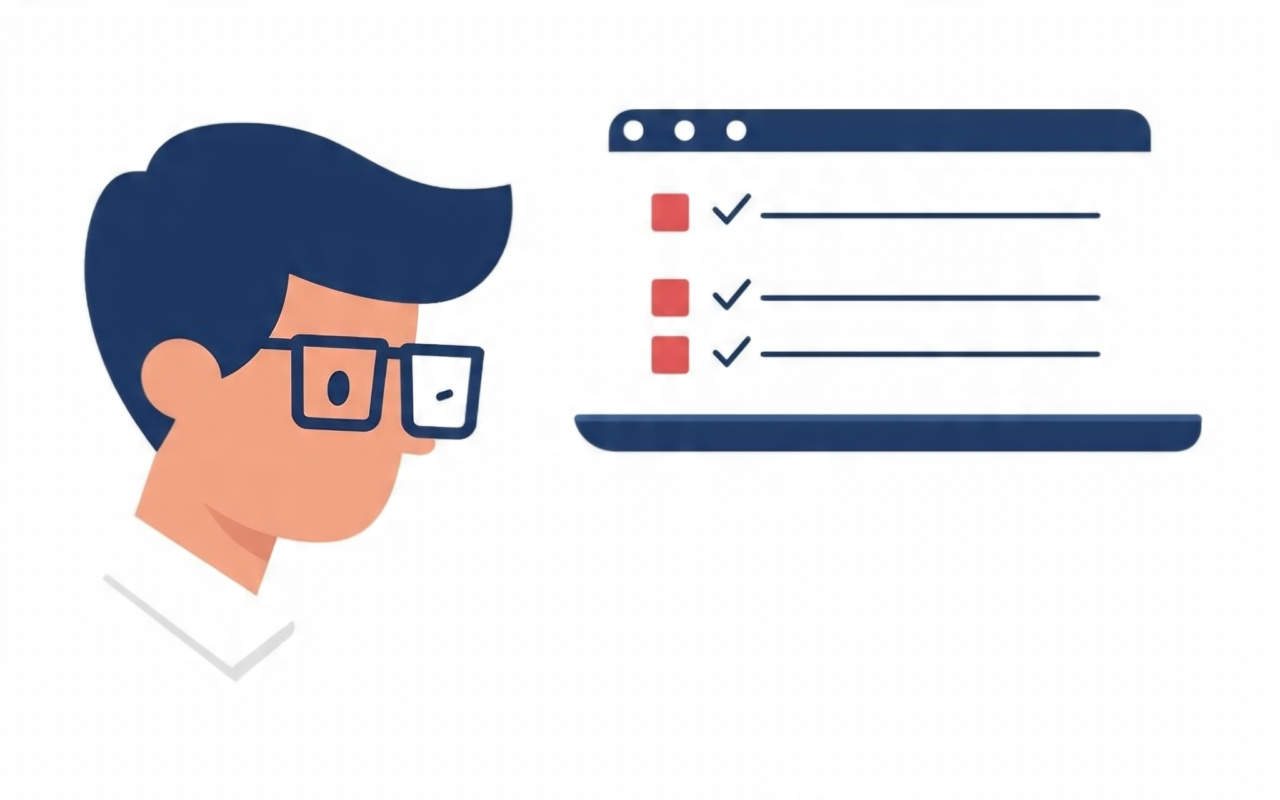
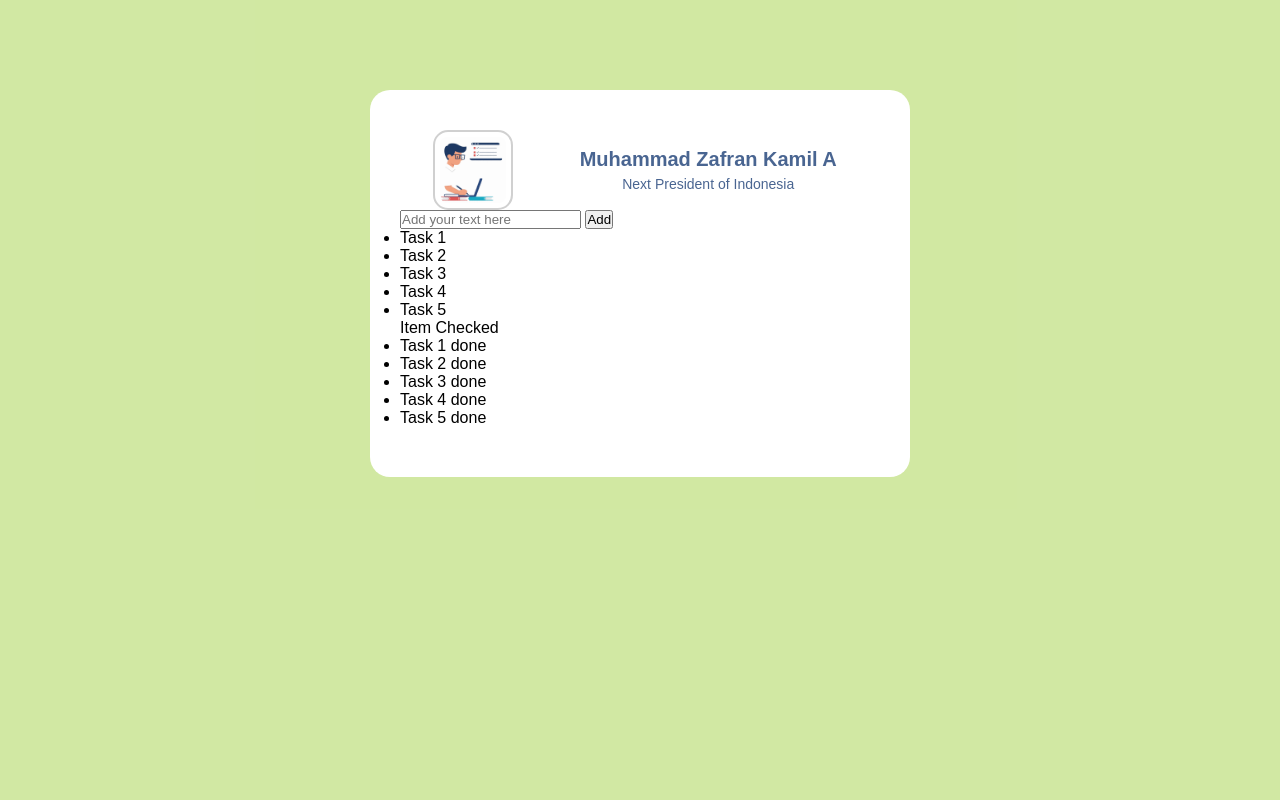
Before and after one commit to afa-cpu/Mission-4, a plain HTML site: page index.html in a window 1280 px wide. Shown: the top 800 px of the page. Drawn offline with Linux system fonts and the light colour scheme.

Commit message:
added html and css

```diff
--- a/index.html
+++ b/index.html
@@ -1,23 +1,46 @@
 <!DOCTYPE html>
 <html lang="en">
-
-<head>
+  <head>
     <meta charset="UTF-8" />
     <meta name="viewport" content="width=device-width, initial-scale=1.0" />
     <link rel="stylesheet" href="/style.css" />
     <title>Document</title>
-</head>
+  </head>
 
-<body>
+  <body>
     <div class="container">
-        <div class="todo-app">
-            <img src="/img/student-logo.jpg">
-            <h2>M Zafran K.A</h2>
-            <p>President of Indonesia</p>
+      <div class="todo-app">
+        <div class="title">
+          <img src="/img/student-logo.jpg" />
+          <div>
+            <h2>Muhammad Zafran Kamil A</h2>
+            <p>Next President of Indonesia</p>
+          </div>
         </div>
+        <div class="row">
+          <input type="text" id="input-box" placeholder="Add your text here" />
+          <button>Add</button>
+        </div>
+        <div class="list">
+          <ul id="list-container">
+            <li>Task 1</li>
+            <li>Task 2</li>
+            <li>Task 3</li>
+            <li>Task 4</li>
+            <li>Task 5</li>
+          </ul>
+          <p>Item Checked</p>
+          <ul id="list-done">
+            <li>Task 1 done</li>
+            <li>Task 2 done</li>
+            <li>Task 3 done</li>
+            <li>Task 4 done</li>
+            <li>Task 5 done</li>
+          </ul>
+        </div>
+      </div>
     </div>
 
     <script src="/script.js"></script>
-</body>
-
+  </body>
 </html>
--- a/style.css
+++ b/style.css
@@ -1,4 +1,45 @@
 * {
-    margin: 0;
-    padding: 0;
+  margin: 0;
+  padding: 0;
+  font-family: "poppins", sans-serif;
+  box-sizing: border-box;
 }
+.container {
+  width: 100%;
+  min-height: 100vh;
+  background-color: rgba(153, 205, 50, 0.452);
+  padding: 10px;
+}
+.todo-app {
+  width: 100%;
+  max-width: 540px;
+  background: #fff;
+  margin: 80px auto 20px;
+  padding: 40px 30px 50px 30px;
+  border-radius: 20px;
+  align-items: center;
+}
+.todo-app .title{
+    display: flex;
+    justify-content: space-around;
+    align-items: center;
+}
+.todo-app img {
+  width: 80px;
+  height: 80px;
+  border: 2px solid rgba(128, 128, 128, 0.37);
+  border-radius: 15px;
+  padding: 5px;
+}
+.todo-app .title {
+  margin-right: 10px;
+  color: #002765b6;
+  text-align: center;
+}
+.todo-app .title h2 {
+  font-size: 20px;
+}
+.todo-app .title p {
+  font-size: 14px;
+  margin-top: 5px;
+}
```
